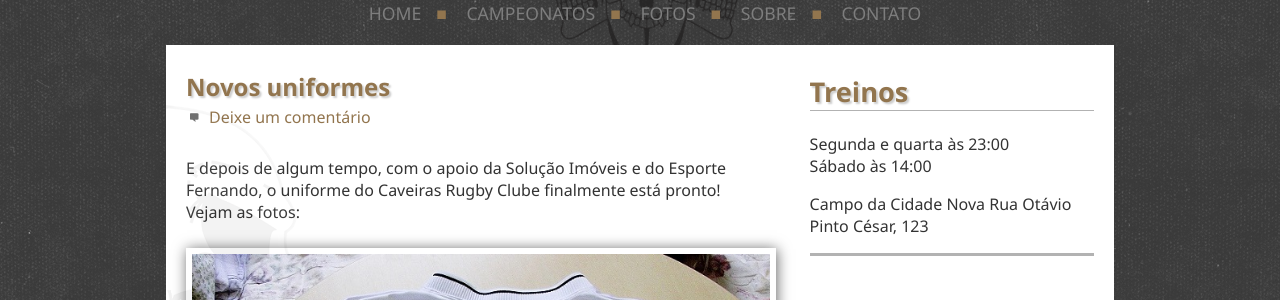
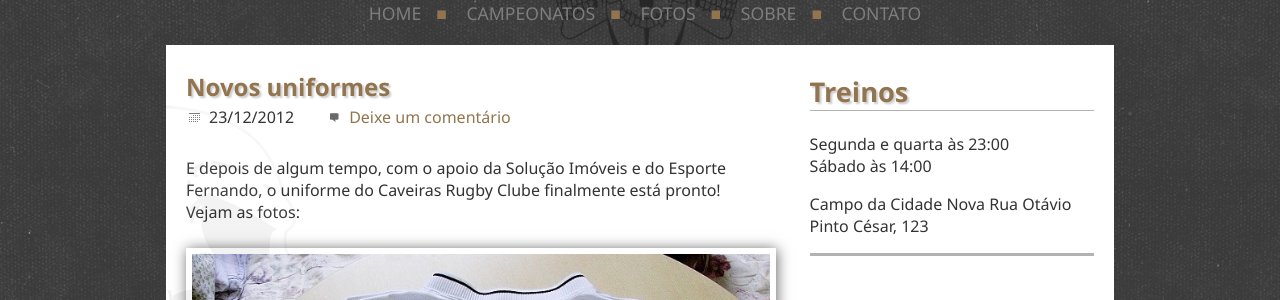
Before and after one commit to caveirasrugbyclube/caveirasrugbyclube.github.com, a Jekyll site: the page built from _posts/2012-12-23-novo-uniforme.markdown, in a window 1280 px wide and 1400 px high. Shown: the part 125-425 px from the top of the window. Built offline with Jekyll 4.4.1, drawn with Linux system fonts in a browser that asks for light colours; Markdown is read by kramdown in place of the engine named in the settings; comment, search, counter and statistics services are not loaded.

Commit message:
Adicionado data do post ao layout de post

```diff
--- a/_layouts/post.html
+++ b/_layouts/post.html
@@ -7,7 +7,7 @@ layout: default
 		  {{ page.title }}
 		</h1>
 		<div class="meta">
-		  <time datetime="{{ post.date | date: "%Y-%m-%d"}}" pubdate>{{ post.date | date: "%d/%m/%Y" }}</time>
+		  <time datetime="{{ page.date | date: "%Y-%m-%d"}}" pubdate>{{ page.date | date: "%d/%m/%Y" }}</time>
 		  <div class="post_comments_count">
 		    <a href="{{page.url}}#disqus_thread" data-disqus-identifier="{{page.id}}">Deixe um coment&aacute;rio</a>
 		  </div>
--- a/css/style.css
+++ b/css/style.css
@@ -34,7 +34,7 @@ header.main h1 {
 	margin: 0 auto 5px;
 }
 
-header.main a:hover {
+header.main h1 a:hover {
 	text-decoration: none;
 }
 
```
